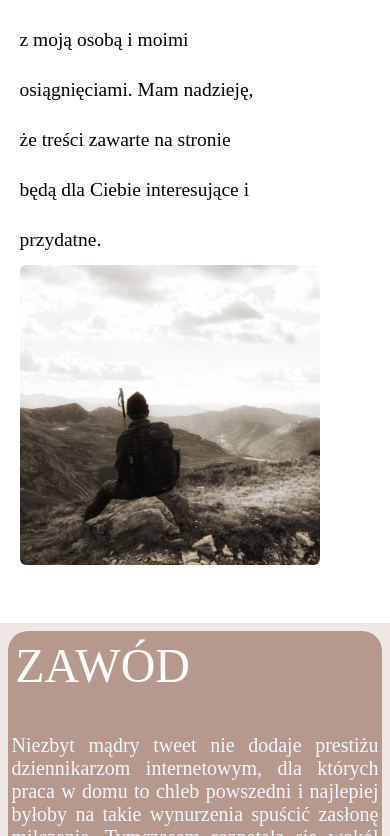
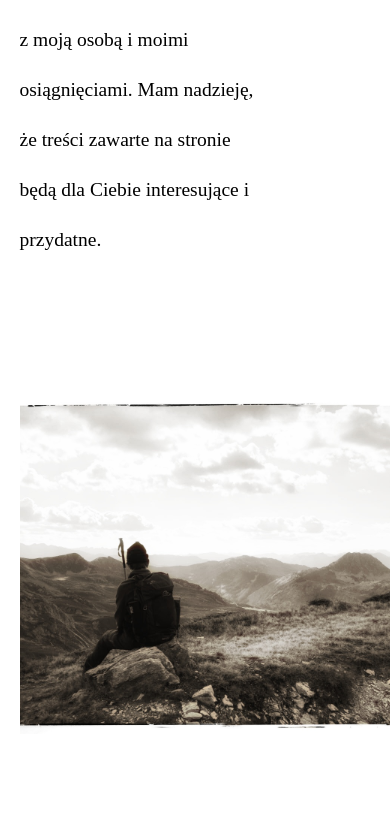
Before and after one commit to dawidmozdzonek-netizen/Website1, a plain HTML site: page index.html in a window 390 px wide. In both pictures the pointer is over the element 169 px from the left and 1110 px from the top of the page. Shown: the part 696-1532 px from the top of the page. Drawn offline with nearby package versions, Linux system fonts and the light colour scheme.

Commit message:
Update index.css

```diff
--- a/index.css
+++ b/index.css
@@ -257,8 +257,8 @@ height: 0px;
 }
 @media (max-width: 600px) {
   .ing:hover{
-      width: 300px;
-    height: 300px;
+      width: 600px;
+    height: 600px;
         background-image:
         url("https://raw.githubusercontent.com/dawidmozdzonek-netizen/Website1/main/1000002076.jpg");
     background-position: -90px;
```
